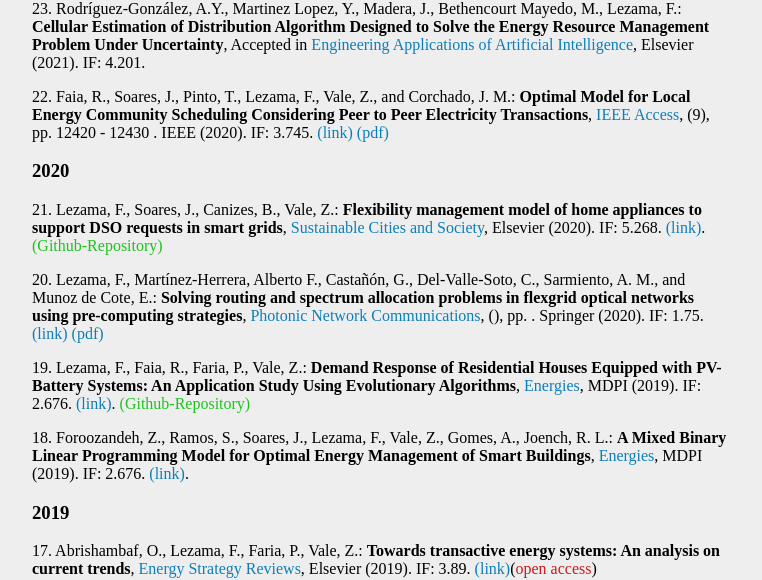
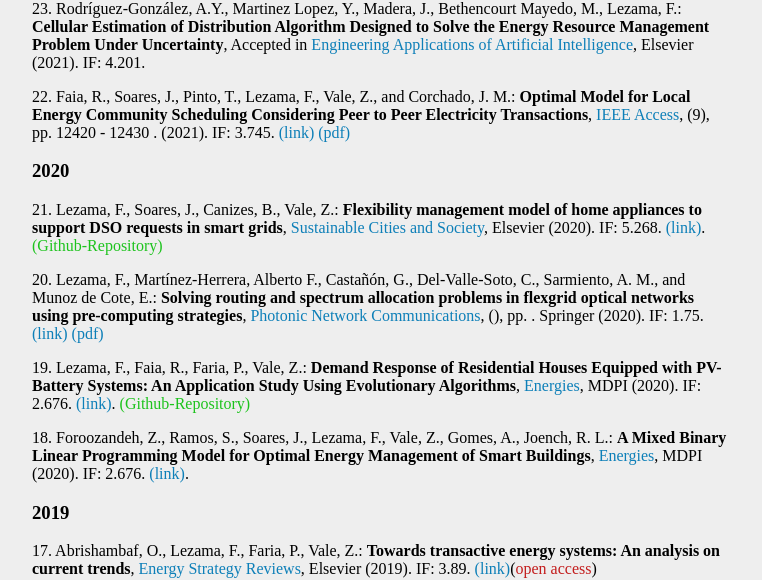
Before and after one commit to fernandolezama/fernandolezama.github.io, a Jekyll site: the page built from publication.md, in a window 1280 px wide and 900 px high, scrolled down 282 px. Shown: the part 154-734 px from the top of the window, without its empty margins (258-1020 px from the left). Built offline with Jekyll 4.4.1, drawn with Linux system fonts in a browser that asks for light colours.

Commit message:
Update publication.md

```diff
--- a/publication.md
+++ b/publication.md
@@ -21,7 +21,7 @@ Book Chapters & Articles in Books	8	(6 in the past 5 years)
 
 23\. Rodríguez-González, A.Y., Martinez Lopez, Y., Madera, J., Bethencourt Mayedo, M., Lezama, F.: **Cellular Estimation of Distribution Algorithm Designed to Solve the Energy Resource Management Problem Under Uncertainty**, Accepted in [Engineering Applications of Artificial Intelligence](https://www.journals.elsevier.com/engineering-applications-of-artificial-intelligence), Elsevier (2021). IF: 4.201.
 
-22\. Faia, R., Soares, J., Pinto, T., Lezama, F., Vale, Z., and Corchado, J. M.: **Optimal Model for Local Energy Community Scheduling Considering Peer to Peer Electricity Transactions**, [IEEE Access](https://ieeexplore.ieee.org/xpl/RecentIssue.jsp?punumber=6287639), (9), pp. 12420 - 12430 . IEEE (2020). IF: 3.745. [(link)](https://ieeexplore.ieee.org/document/9319858) [(pdf)]()
+22\. Faia, R., Soares, J., Pinto, T., Lezama, F., Vale, Z., and Corchado, J. M.: **Optimal Model for Local Energy Community Scheduling Considering Peer to Peer Electricity Transactions**, [IEEE Access](https://ieeexplore.ieee.org/xpl/RecentIssue.jsp?punumber=6287639), (9), pp. 12420 - 12430 . (2021). IF: 3.745. [(link)](https://ieeexplore.ieee.org/document/9319858) [(pdf)]()
 
 ### 2020
 
@@ -29,9 +29,9 @@ Book Chapters & Articles in Books	8	(6 in the past 5 years)
 
 20\. Lezama, F., Martínez-Herrera, Alberto F., Castañón, G., Del-Valle-Soto, C., Sarmiento, A. M., and Munoz de Cote, E.: **Solving routing and spectrum allocation problems in flexgrid optical networks using pre-computing strategies**, [Photonic Network Communications](https://link.springer.com/journal/11107), (), pp. . Springer (2020). IF: 1.75. [(link)](https://doi.org/10.1007/s11107-020-00918-4) [(pdf)]()
 
-19\. Lezama, F., Faia, R., Faria, P., Vale, Z.: **Demand Response of Residential Houses Equipped with PV-Battery Systems: An Application Study Using Evolutionary Algorithms**, [Energies](https://www.mdpi.com/journal/energies), MDPI (2019). IF: 2.676. [(link)](https://www.mdpi.com/1996-1073/13/10/2466). [<span style="color:#1dc31d;">(Github-Repository)</span>](https://github.com/fernandolezama/DR-of-Residential-Houses-Equipped-with-PV-BB-Systems-An-Application-Study-Using-EAs_Energies2020)
+19\. Lezama, F., Faia, R., Faria, P., Vale, Z.: **Demand Response of Residential Houses Equipped with PV-Battery Systems: An Application Study Using Evolutionary Algorithms**, [Energies](https://www.mdpi.com/journal/energies), MDPI (2020). IF: 2.676. [(link)](https://www.mdpi.com/1996-1073/13/10/2466). [<span style="color:#1dc31d;">(Github-Repository)</span>](https://github.com/fernandolezama/DR-of-Residential-Houses-Equipped-with-PV-BB-Systems-An-Application-Study-Using-EAs_Energies2020)
 
-18\. Foroozandeh, Z., Ramos, S., Soares, J., Lezama, F., Vale, Z., Gomes, A., Joench, R. L.: **A Mixed Binary Linear Programming Model for Optimal Energy Management of Smart Buildings**, [Energies](https://www.mdpi.com/journal/energies), MDPI (2019). IF: 2.676. [(link)](https://www.mdpi.com/1996-1073/13/7/1719).
+18\. Foroozandeh, Z., Ramos, S., Soares, J., Lezama, F., Vale, Z., Gomes, A., Joench, R. L.: **A Mixed Binary Linear Programming Model for Optimal Energy Management of Smart Buildings**, [Energies](https://www.mdpi.com/journal/energies), MDPI (2020). IF: 2.676. [(link)](https://www.mdpi.com/1996-1073/13/7/1719).
 
 
 ### 2019
```
